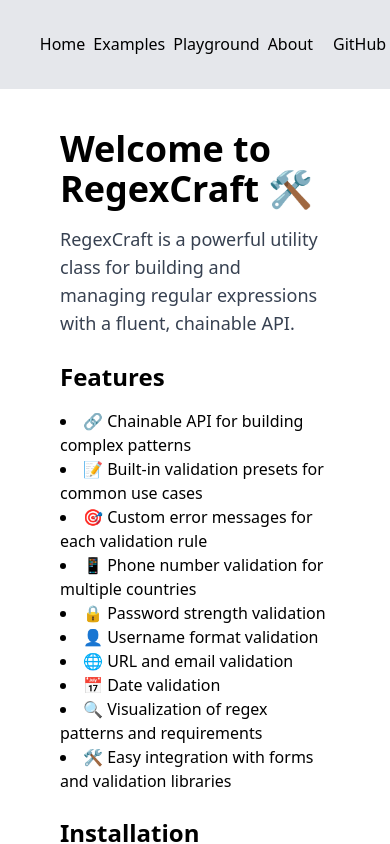
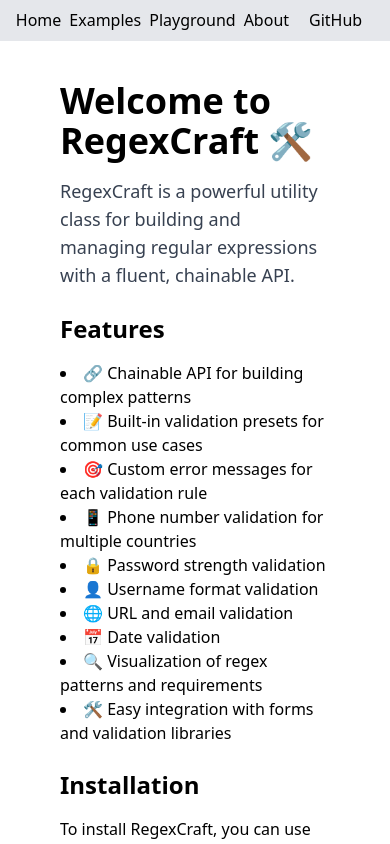
Before and after one commit to iAmNsengi/regexcraft-frontend, a React (Vite) app: page / in a window 390 px wide. Shown: the top 844 px of the page. Built offline with nearby package versions, Linux system fonts and the light colour scheme.

Commit message:
fix: remove padding on small screens

```diff
--- a/src/components/Layout.tsx
+++ b/src/components/Layout.tsx
@@ -6,7 +6,7 @@
   return (
     <div className="flex min-h-screen flex-col overflow-x-hidden">
       <div className="flex flex-grow flex-col xl:flex-row ">
-        <aside className="w-full border-b border-gray-200 bg-gray-200 p-6 md:border-b-0 md:border-r xl:fixed xl:h-[100vh] xl:w-64">
+        <aside className="w-full border-b border-gray-200 bg-gray-200 xl:p-6 md:border-b-0 md:border-r xl:fixed xl:h-[100vh] xl:w-64">
           <Navigation />
         </aside>
         <main className="flex-1 overflow-y-auto p-4 md:p-8 xl:ml-[15vw] 2xl:ml-auto">
```
